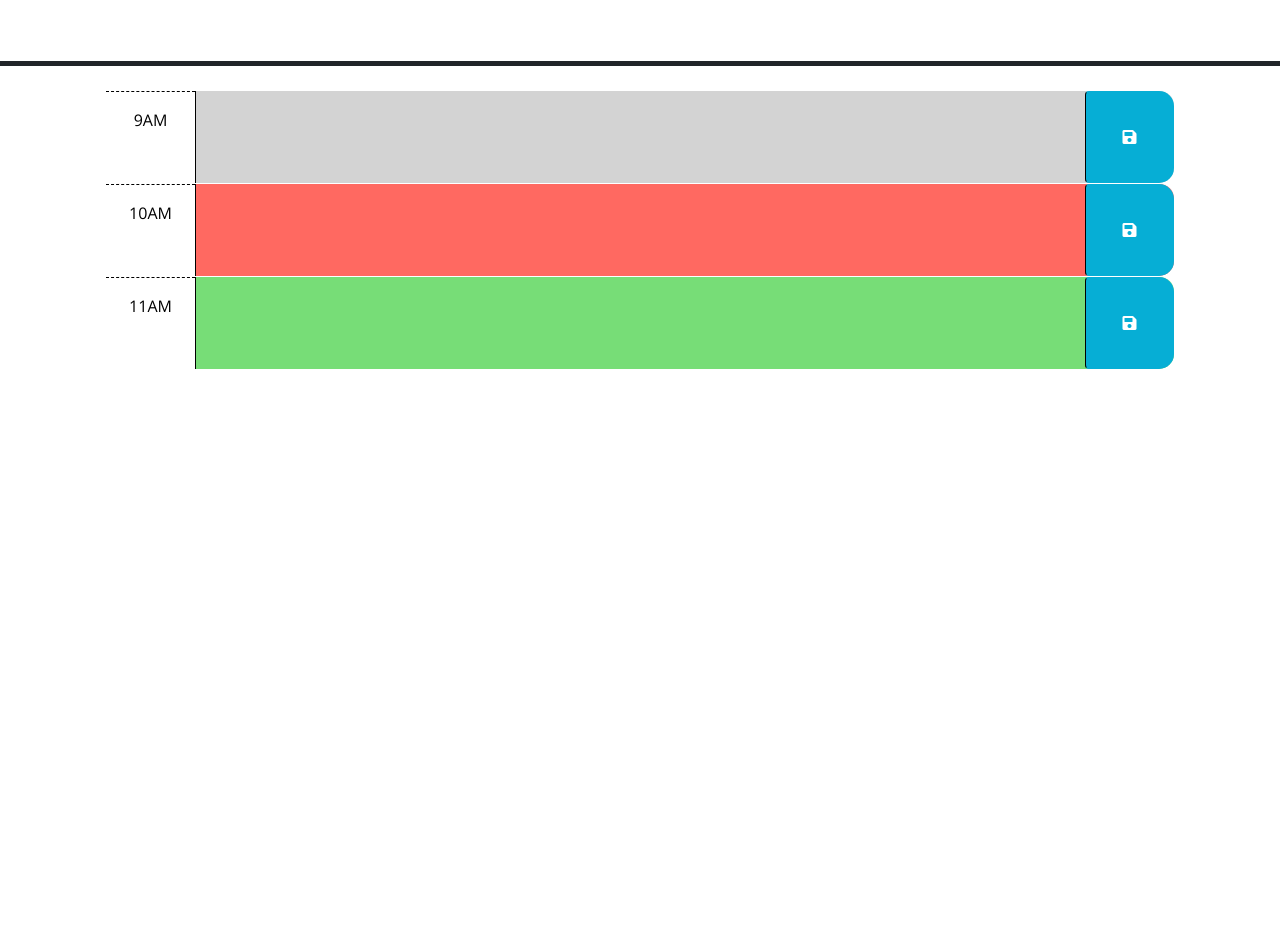
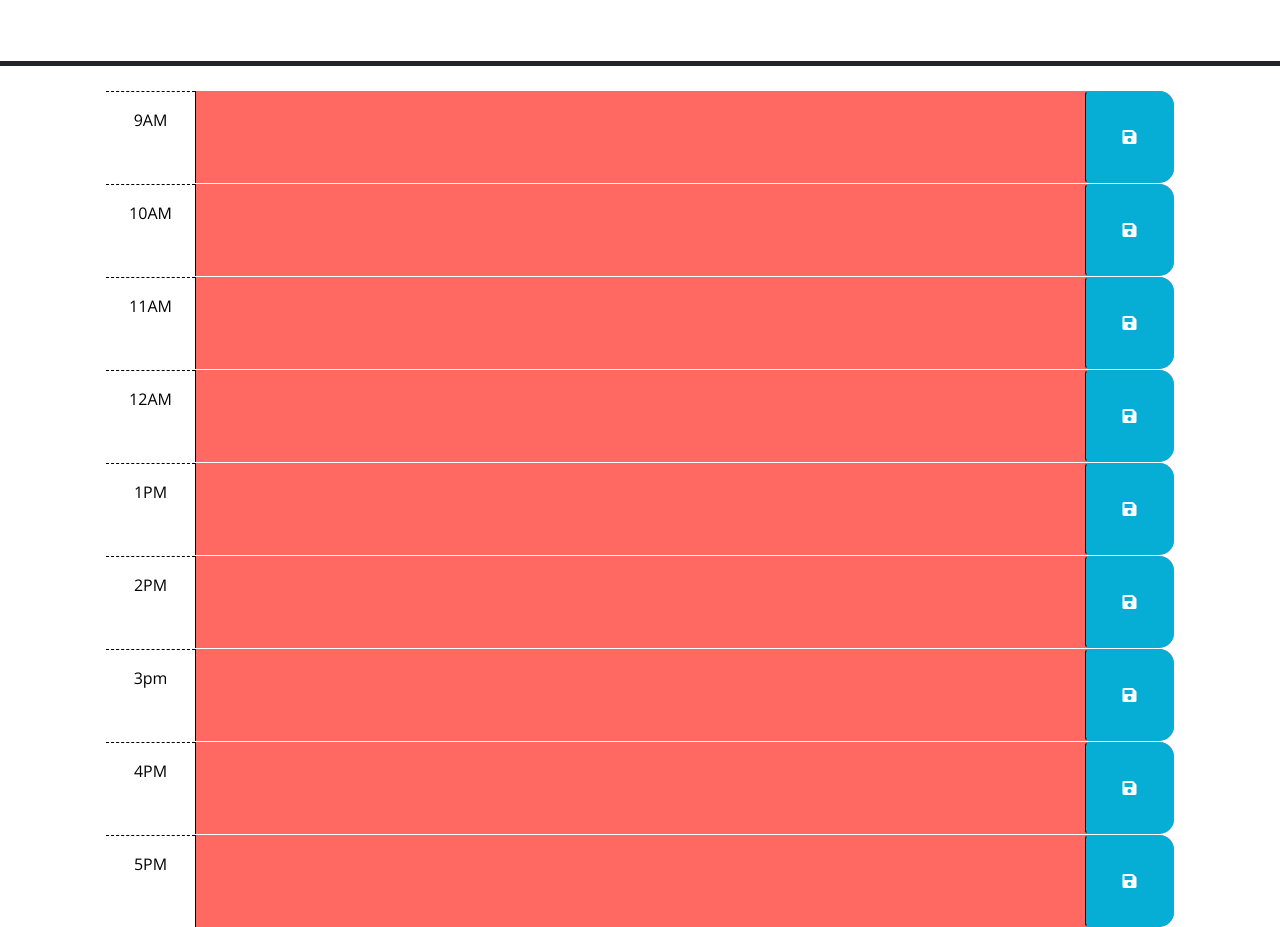
Before and after one commit to afry72/daily-planner-website, a plain HTML site: page Develop/index.html in a window 1280 px wide. Shown: the part 166-1093 px from the top of the page. Before the commit the page ends 800 px from the top, so only its background shows below. Drawn offline with nearby package versions, Linux system fonts and the light colour scheme.

Commit message:
added basic code

```diff
--- a/Develop/index.html
+++ b/Develop/index.html
@@ -40,7 +40,7 @@
         -->
 
       <!-- Example of a past time block. The "past" class adds a gray background color. -->
-      <div id="hour-9" class="row time-block past">
+      <div id="hour-9" class="row time-block present">
         <div class="col-2 col-md-1 hour text-center py-3">9AM</div>
         <textarea class="col-8 col-md-10 description" rows="3"> </textarea>
         <button class="btn saveBtn col-2 col-md-1" aria-label="save">
@@ -58,8 +58,56 @@
       </div>
 
       <!-- Example of a future time block. The "future" class adds a green background color. -->
-      <div id="hour-11" class="row time-block future">
+      <div id="hour-11" class="row time-block present">
         <div class="col-2 col-md-1 hour text-center py-3">11AM</div>
+        <textarea class="col-8 col-md-10 description" rows="3"> </textarea>
+        <button class="btn saveBtn col-2 col-md-1" aria-label="save">
+          <i class="fas fa-save" aria-hidden="true"></i>
+        </button>
+      </div>
+
+      <div id="hour-12" class="row time-block present">
+        <div class="col-2 col-md-1 hour text-center py-3">12AM</div>
+        <textarea class="col-8 col-md-10 description" rows="3"> </textarea>
+        <button class="btn saveBtn col-2 col-md-1" aria-label="save">
+          <i class="fas fa-save" aria-hidden="true"></i>
+        </button>
+      </div>
+
+      <div id="hour-1" class="row time-block present">
+        <div class="col-2 col-md-1 hour text-center py-3">1PM</div>
+        <textarea class="col-8 col-md-10 description" rows="3"> </textarea>
+        <button class="btn saveBtn col-2 col-md-1" aria-label="save">
+          <i class="fas fa-save" aria-hidden="true"></i>
+        </button>
+      </div>
+
+      <div id="hour-2" class="row time-block present">
+        <div class="col-2 col-md-1 hour text-center py-3">2PM</div>
+        <textarea class="col-8 col-md-10 description" rows="3"> </textarea>
+        <button class="btn saveBtn col-2 col-md-1" aria-label="save">
+          <i class="fas fa-save" aria-hidden="true"></i>
+        </button>
+      </div>
+
+      <div id="hour-3" class="row time-block present">
+        <div class="col-2 col-md-1 hour text-center py-3">3pm</div>
+        <textarea class="col-8 col-md-10 description" rows="3"> </textarea>
+        <button class="btn saveBtn col-2 col-md-1" aria-label="save">
+          <i class="fas fa-save" aria-hidden="true"></i>
+        </button>
+      </div>
+
+      <div id="hour-4" class="row time-block present">
+        <div class="col-2 col-md-1 hour text-center py-3">4PM</div>
+        <textarea class="col-8 col-md-10 description" rows="3"> </textarea>
+        <button class="btn saveBtn col-2 col-md-1" aria-label="save">
+          <i class="fas fa-save" aria-hidden="true"></i>
+        </button>
+      </div>
+
+      <div id="hour-5" class="row time-block present">
+        <div class="col-2 col-md-1 hour text-center py-3">5PM</div>
         <textarea class="col-8 col-md-10 description" rows="3"> </textarea>
         <button class="btn saveBtn col-2 col-md-1" aria-label="save">
           <i class="fas fa-save" aria-hidden="true"></i>
--- a/Develop/script.js
+++ b/Develop/script.js
@@ -1,13 +1,21 @@
 // Wrap all code that interacts with the DOM in a call to jQuery to ensure that
 // the code isn't run until the browser has finished rendering all the elements
 // in the html.
-$(function () {
+$(document).ready(function () {
   // TODO: Add a listener for click events on the save button. This code should
   // use the id in the containing time-block as a key to save the user input in
   // local storage. HINT: What does `this` reference in the click listener
   // function? How can DOM traversal be used to get the "hour-x" id of the
   // time-block containing the button that was clicked? How might the id be
   // useful when saving the description in local storage?
+  $(".saveBtn").on("click",function() {
+    var textinput = $(this).siblings(".description").val();
+    var timeinput = $(this).parent().attr("id");
+    //save to local storage
+    localStorage.setItem(timeinput, textinput);
+
+    //get time
+  });
   //
   // TODO: Add code to apply the past, present, or future class to each time
   // block by comparing the id to the current hour. HINTS: How can the id
@@ -18,6 +26,14 @@ $(function () {
   // TODO: Add code to get any user input that was saved in localStorage and set
   // the values of the corresponding textarea elements. HINT: How can the id
   // attribute of each time-block be used to do this?
-  //
+  $("#hour-9 .description").val(localStorage.getItem("hour-9"));
+  $("#hour-10 .description").val(localStorage.getItem("hour-10"));
+  $("#hour-11 .description").val(localStorage.getItem("hour-11"));
+  $("#hour-12 .description").val(localStorage.getItem("hour-12"));
+  $("#hour-1 .description").val(localStorage.getItem("hour-1"));
+  $("#hour-2 .description").val(localStorage.getItem("hour-2"));
+  $("#hour-3 .description").val(localStorage.getItem("hour-3"));
+  $("#hour-4 .description").val(localStorage.getItem("hour-4"));
+  $("#hour-5 .description").val(localStorage.getItem("hour-5"));
   // TODO: Add code to display the current date in the header of the page.
 });
```
